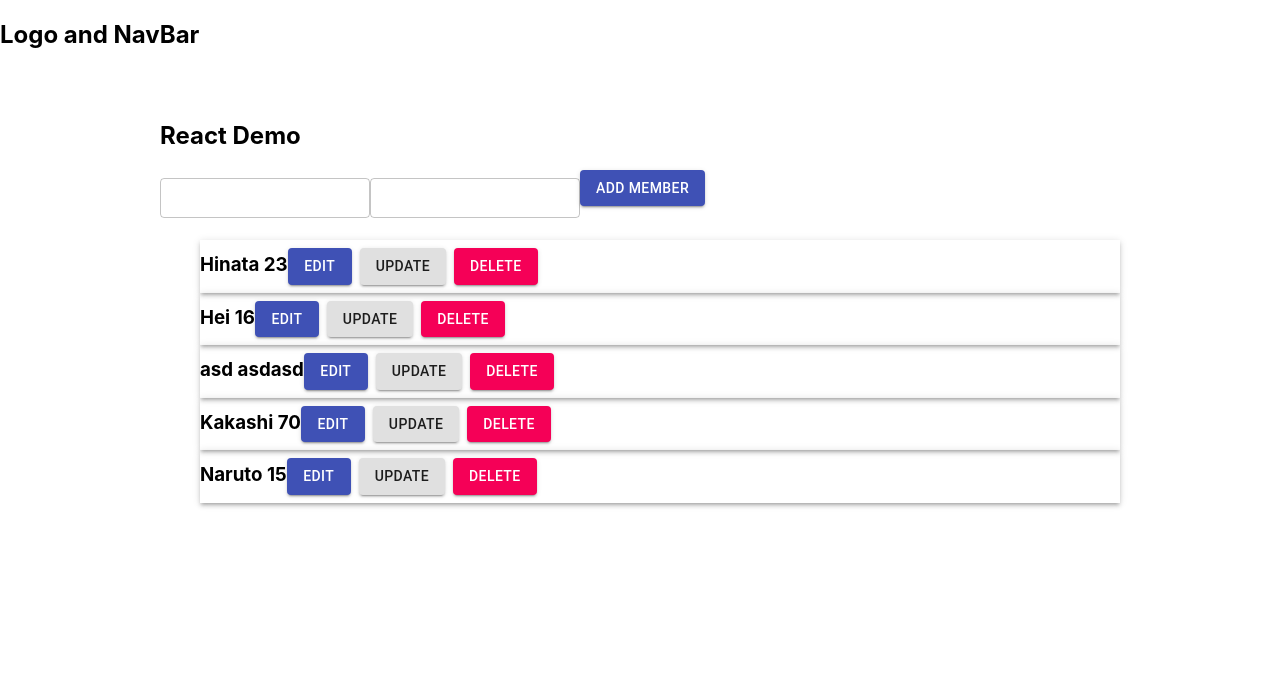
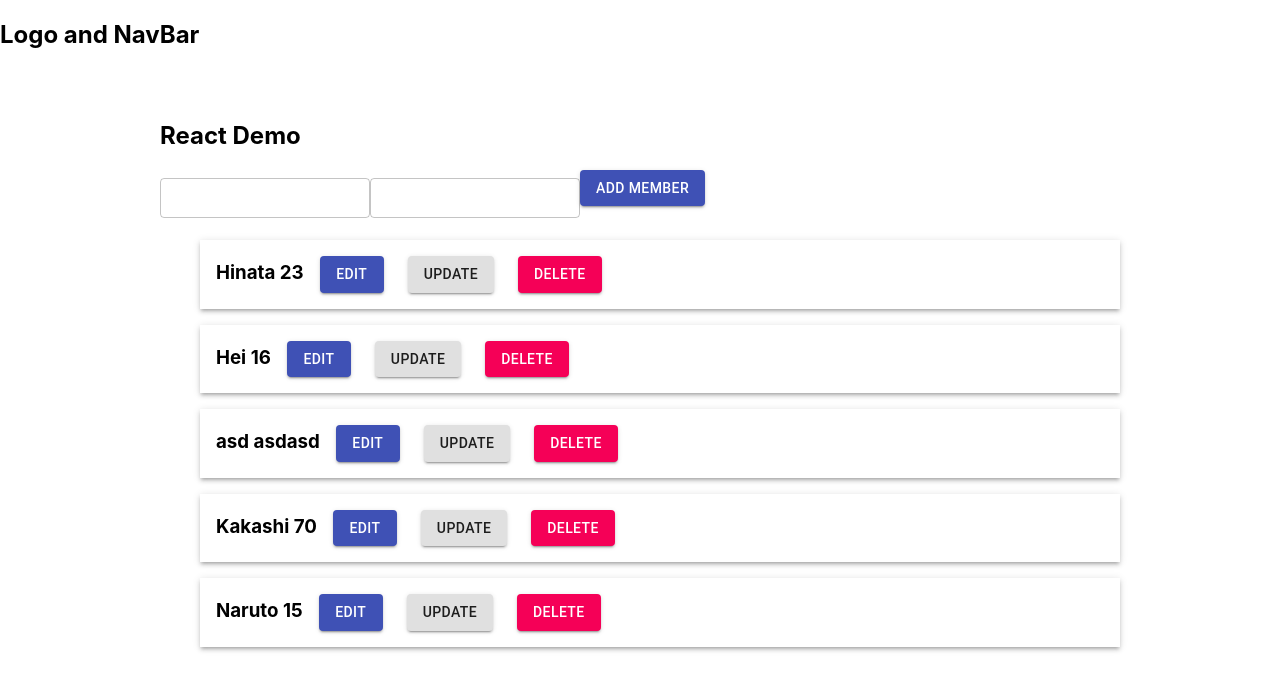
Before and after one commit to webmasterdevlin/inmeta-reactjs, a React (Create React App) app: page /member-list in a window 1280 px wide. Shown: the top 690 px of the page. Built offline with nearby package versions, Linux system fonts and the light colour scheme; data requests are answered from the project's data file.

Commit message:
added some stylin

```diff
--- a/src/components/MemberList.js
+++ b/src/components/MemberList.js
@@ -78,8 +78,8 @@ export default function MemberList() {
                     :
                     members.map(m =>
                         <Box key={m.id} boxShadow={3}>
-                            <li >{m.name} {m.age}
-                                <Button variant="contained" color="primary"
+                            <li style={{ margin: '1rem' }} >{m.name} {m.age}
+                                <Button variant="contained" color="primary" style={{ margin: '1rem' }}
                                     onClick={() => alert('Edit')} >
                                     Edit
                             </Button>
@@ -87,7 +87,7 @@ export default function MemberList() {
                                     onClick={() => alert('Update')} >
                                     Update
                             </Button>
-                                <Button variant="contained" color="secondary"
+                                <Button variant="contained" color="secondary" style={{ margin: '1rem' }}
                                     onClick={() => deleteMember(m.id)} >
                                     Delete
                             </Button>
```
